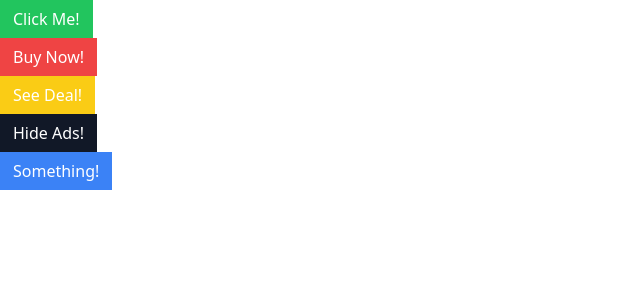
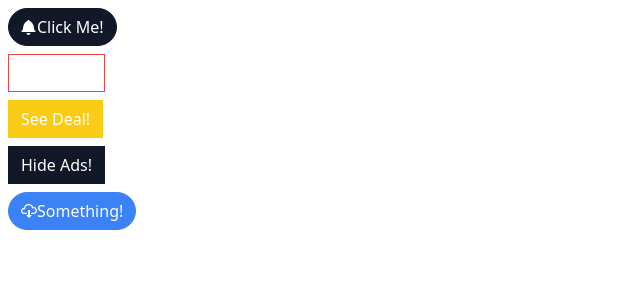
Before and after one commit to waynesdotdev/comps, a React (Create React App) app: page / in a window 1280 px wide. Shown: the top 300 px of the page, without its empty margins (0-640 px from the left). Built offline with nearby package versions, Linux system fonts and the light colour scheme.

Commit message:
react-icons added

```diff
--- a/package.json
+++ b/package.json
@@ -9,6 +9,7 @@
     "classnames": "^2.3.2",
     "react": "^18.2.0",
     "react-dom": "^18.2.0",
+    "react-icons": "^4.8.0",
     "react-scripts": "5.0.1",
     "web-vitals": "^2.1.4"
   },
--- a/src/App.js
+++ b/src/App.js
@@ -1,10 +1,12 @@
 import Button from './Button'
+import { GoBell, GoCloudDownload } from 'react-icons/go'
 
 function App() {
   return (
     <div className='App'>
       <div>
-        <Button success rounded outline>
+        <Button secondary rounded>
+          <GoBell />
           Click Me!
         </Button>
       </div>
@@ -17,12 +19,11 @@ function App() {
         <Button warning>See Deal!</Button>
       </div>
       <div>
-        <Button secondary outline>
-          Hide Ads!
-        </Button>
+        <Button secondary>Hide Ads!</Button>
       </div>
       <div>
         <Button primary rounded>
+          <GoCloudDownload />
           Something!
         </Button>
       </div>
--- a/src/Button.js
+++ b/src/Button.js
@@ -10,12 +10,19 @@ const Button = ({
   outline,
   rounded,
 }) => {
-  const classes = className('px-3 py-1.5 border', {
+  const classes = className('flex items-center px-3 py-1.5 border m-2', {
     'border-blue-500 bg-blue-500 text-white': primary,
     'border-gray-900 bg-gray-900 text-white': secondary,
     'border-green-500 bg-green-500 text-white': success,
     'border-yellow-400 bg-yellow-400 text-white': warning,
     'border-red-500 bg-red-500 text-white': danger,
+    'rounded-full': rounded,
+    'bg-white': outline,
+    'text-blue-500': outline && primary,
+    'text-gray-900': outline && secondary,
+    'text-green-500': outline && secondary,
+    'text-yellow-400': outline && warning,
+    'text-red-500': outline && danger,
   })
 
   return <button className={classes}>{children}</button>
```
Also changed, not shown: 1 other file (tests, documents, lock files or other folders).
